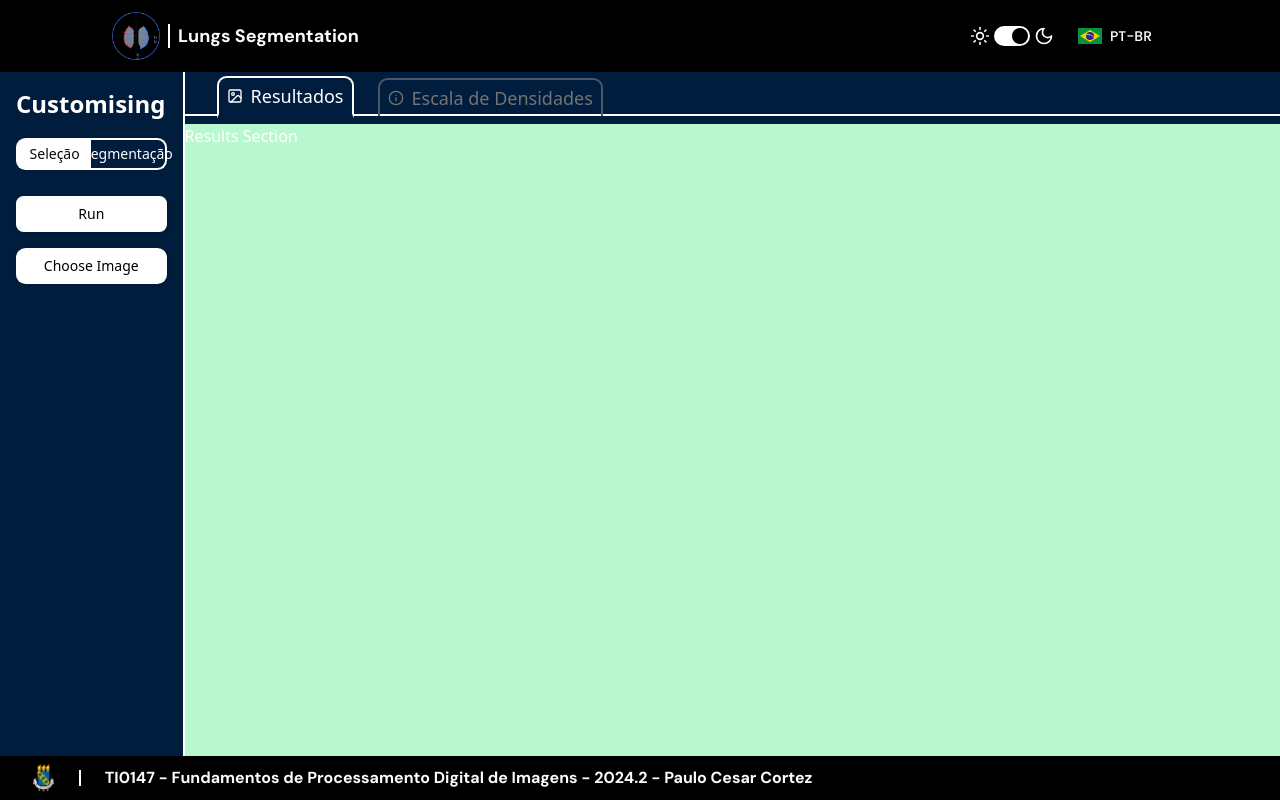
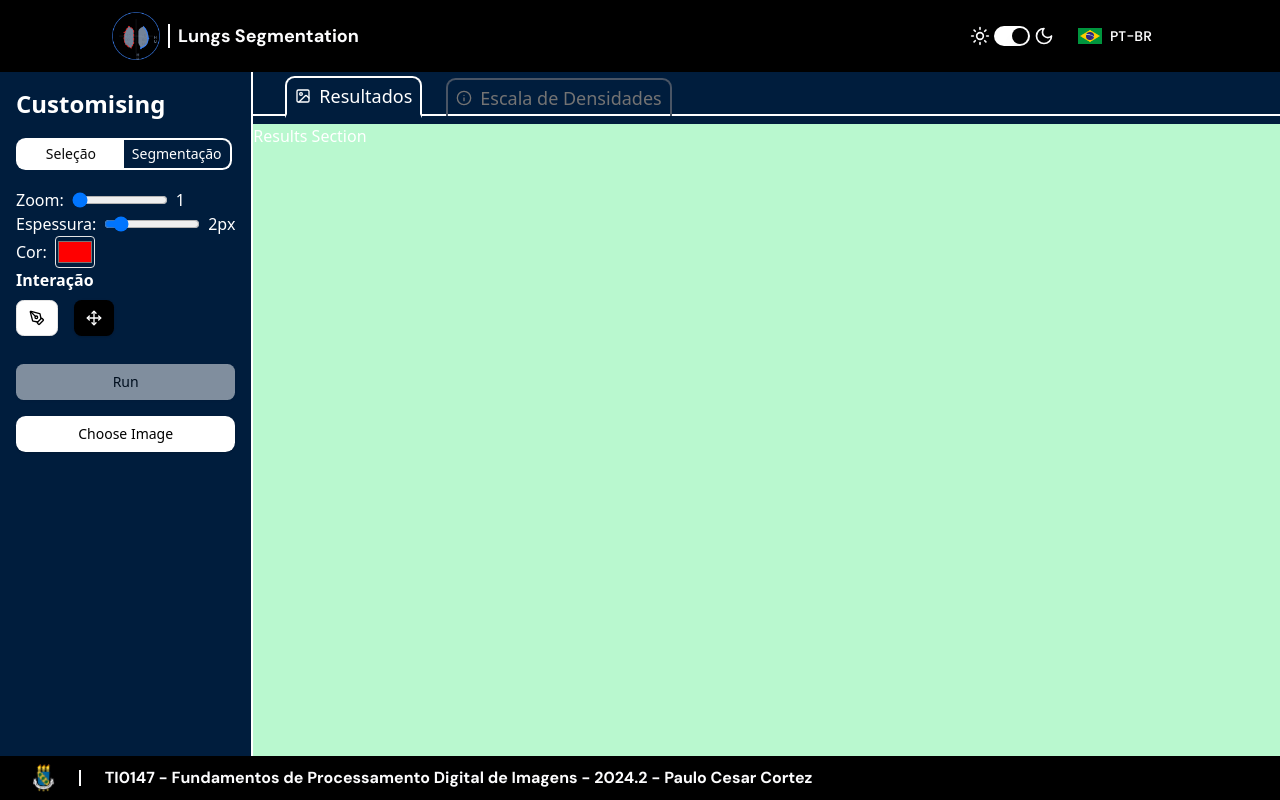
Before and after one commit to kelvinleandro/lung-segmentation-client, a React (Vite) app: page /segmentation in a window 1280 px wide. Built offline with nearby package versions, Linux system fonts and the light colour scheme; what @cornerstonejs/core, @cornerstonejs/dicom-image-loader would draw is missing.

Commit message:
Aplicando mudanças na visualização das imagens e dos parâmetros

```diff
--- a/src/components/parameters-selector.tsx
+++ b/src/components/parameters-selector.tsx
@@ -1,45 +1,82 @@
 import useTheme from "@/hooks/use-theme";
+import { init as coreInit, imageLoader } from "@cornerstonejs/core";
+import {init as dicomImageLoaderInit, wadouri} from "@cornerstonejs/dicom-image-loader";
 import { cn } from "@/lib/utils";
-import React, { useState } from "react";
+import React, { useState} from "react";
 import { useParameters } from "@/hooks/use-parameters";
 import { Button } from "@/components/ui/button";
 import { Tabs, TabsList, TabsTrigger, TabsContent } from "@/components/ui/tabs";
 import { LucideMove, LucidePenTool } from "lucide-react";
 import useApi from "@/hooks/use-api";
+import DICOMViewer from "@/components/dicom-viewer";
+import { ImageData, Contours } from "@/types/image";
+import { applyWindowing } from "@/utils/image";
 import { ApplicationMode } from "@/types/parameters";
 import { ScrollArea } from "@/components/ui/scroll-area";
 
+coreInit();
+dicomImageLoaderInit();
+
 const ParametersSelector = () => {
   const { currentColorScheme } = useTheme();
-  const { mode, setMode, changeDicomFile, segmentationParameters, setSegmentationParameters, selectionParameters, setSelectionParameters} = useParameters();
+  const { mode, setMode, selectionParameters} = useParameters();
 
   const [isDrawing, setIsDrawing] = useState(false);
-  const [selectedFile, setSelectedFile] = useState<File | null>(null);
-  const [fileName, setFileName] = useState<string>('');
+  const [isPanning, setIsPanning] = useState(false);
+  const [imageData, setImageData] = useState<ImageData | null>(null);
+  const [contours, setContours] = useState<Contours | null>(null);
+  const [isSubmitting, setIsSubmitting] = useState<boolean>(false);
+  const [color, setColor] = useState("#ff0000");
+  const [lineWidth, setLineWidth] = useState(2);
+  const [zoom, setZoom] = useState(1);
+  const { dicomFile, setDicomFile } = useParameters();
+  const { sendFileToServer } = useApi();
 
-  const { dicomFile } = useParameters();
+  const handleFileSelect = async (
+    event: React.ChangeEvent<HTMLInputElement>
+  ) => {
+    const file = event.target.files?.[0];
+    if (!file) return;
 
-  const handleFileChange = (event: React.ChangeEvent<HTMLInputElement>) => {
-    const file = event.target.files?.[0] || null;
+    console.log("File selected:", file);
 
-    if(file && file.name.endsWith('.dcm')) {
-      setFileName(file.name);
-      setSelectedFile(file);
-      changeDicomFile(file)
-    } else {
-      setFileName("Choose Image");
-      setSelectedFile(null);
+    setDicomFile(file);
+    setContours(null);
+
+    const imageId = wadouri.fileManager.add(file);
+    console.log("Image ID:", imageId);
+
+    try {
+      const _image = await imageLoader.loadImage(imageId);
+      console.log("Loaded image:", _image);
+
+      const pixelData = _image.getPixelData();
+      const normalizedPixelData = applyWindowing(pixelData);
+
+      setImageData({
+        pixelData: normalizedPixelData,
+        width: _image.width,
+        height: _image.height,
+      });
+    } catch (error) {
+      console.error("Error loading image:", error);
     }
   };
 
-  const { sendFileToServer } = useApi();
+  const handleSendFile = async () => {
+    if (!dicomFile) return;
 
-  const handleContrastChange = (param: "windowwidth" | "windowcenter", value: number) => {
-    setSelectionParameters((prev) => ({ ...prev, [param]: value}));
-    };
-
-  const handleSegmentationChange = (method: string) => {
-    setSegmentationParameters((prev) => ({ ...prev, method}));
+    try {
+      setIsSubmitting(true);
+      const contours = await sendFileToServer(dicomFile);
+      if (contours) {
+        setContours(contours);
+      }
+    } catch (error) {
+      console.error("Error sending file:", error);
+    } finally {
+      setIsSubmitting(false);
+    }
   };
 
   return (
@@ -49,14 +86,13 @@ const ParametersSelector = () => {
         currentColorScheme == "dark"
           ? "bg-[#001d3d] text-white"
           : "bg-white text-black"
-      )}
-    >
+      )}>
       <h2 className="text-2xl font-bold">Customising</h2>
 
       <Tabs value={mode} onValueChange={(value) => setMode(value as ApplicationMode)}>
 
         {/* Tabs de Segmentação e Seleção */}
-        <TabsList className={cn("grid grid-cols-2", currentColorScheme == "dark" ? "bg-[#001d3d]" : "bg-white")}>
+        <TabsList className={cn("grid grid-cols-2 mb-2", currentColorScheme == "dark" ? "bg-[#001d3d]" : "bg-white")}>
           <TabsTrigger value="selection" className={cn("w-full rounded-l-lg border-2 border-r-0", mode == "selection" && currentColorScheme == "dark"  ? "bg-white text-black border-white" : "", mode != "selection" && currentColorScheme == "dark"  ? "bg-[#001d3d] text-white border-white" : "", mode == "selection" && currentColorScheme != "dark" ? "bg-black text-white border-black" : "", mode != "selection" && currentColorScheme != "dark"  ? "text-black border-black" : "" )}>Seleção</TabsTrigger>
           <TabsTrigger value="segmentation" className={cn("w-full rounded-r-lg border-2 border-l-0", mode == "segmentation" && currentColorScheme == "dark"  ? "bg-white text-black border-white" : "", mode != "segmentation" && currentColorScheme == "dark"  ? "bg-[#001d3d] text-white border-white" : "", mode == "segmentation" && currentColorScheme != "dark"  ? "bg-black text-white border-black" : "", mode != "segmentation" && currentColorScheme != "dark"  ? "text-black border-black" : "" )}>Segmentação</TabsTrigger>
         </TabsList>
@@ -64,85 +100,118 @@ const ParametersSelector = () => {
         {/* Segmentação */}
         <TabsContent value="segmentation">
 
-          <ScrollArea className="h-[60vh]">
-            <div className="flex flex-col">
-              <h3 className="font-semibold">Método de Segmentação</h3>
+          <ScrollArea className="h-[60vh] mb-2">
+            <div className="flex flex-col mb-5">
+              <h3 className="font-semibold mb-2">Método de Segmentação</h3>
               <label>
-                <input type="radio" name="segmentationMethod" value="Metodo1" checked={segmentationParameters === "OtsuParameters"} onChange={() => handleSegmentationChange("Metodo1")} />
+                <input className="mr-2" type="radio" name="segmentationMethod" value="Metodo1" />
                   Método 1
               </label>
               <label>
-                <input type="radio" name="segmentationMethod" value="Metodo2" checked={segmentationParameters === "WatershedParameters"} onChange={() => handleSegmentationChange("Metodo2")} />
+                <input className="mr-2" type="radio" name="segmentationMethod" value="Metodo2" />
                   Método 2
               </label>
               <label>
-                <input type="radio" name="segmentationMethod" value="Metodo3" checked={segmentationParameters === "CrispParameters"} onChange={() => handleSegmentationChange("Metodo3")} />
+                <input className="mr-2" type="radio" name="segmentationMethod" value="Metodo3" />
                   Método 3
               </label>
             </div>
 
-            <div>
-              <h3 className="font-semibold">TEXT INPUT</h3>
+            <div className="mb-5">
+              <h3 className="font-semibold mb-2">TEXT INPUT</h3>
               {["Item 1", "Item 2"].map((item, index) => (
-                <div key={index}>
+                <div key={index} className="mb-3">
                   <label>{item}:</label>
-                  <input type="text" placeholder="Text here" className="border p-2 w-full" />
+                  <input type="text" placeholder="Text here" className="border p-2 w-full mt-1" />
                 </div>
               ))}
             </div>
 
-            <div>
-              <h3 className="font-semibold">CONTRASTE</h3>
+            <div className="mb-5">
+              <h3 className="font-semibold mb-2">CONTRASTE</h3>
               <label>Window Width:</label>
-              <input type="range" min="0" max="255" value={selectionParameters.windowWidth} onChange={(e) => handleContrastChange("windowwidth", Number(e.target.value))} className={cn("w-full", currentColorScheme == "dark" ? "accent-white" : "accent-black")} />
+              <input type="range" min="0" max="255" value={selectionParameters.windowWidth} className={cn("w-full mb-3", currentColorScheme == "dark" ? "accent-white" : "accent-black")} />
               <label>Window Center:</label>
-              <input type="range" min="0" max="255" value={selectionParameters.windowCenter} onChange={(e) => handleContrastChange("windowcenter", Number(e.target.value))} className={cn("w-full", currentColorScheme == "dark" ? "accent-white" : "accent-black")} />
-            </div>
-
-            <div>
-              <h3 className="font-semibold">Interação</h3>
-              <div className="flex space-x-2">
-                <Button variant={isDrawing ? "default" : "outline"} onClick={() => setIsDrawing(true)}>
-                  <LucidePenTool size={16} />
-                </Button>
-                <Button variant={isDrawing ? "default" : "outline"} onClick={() => setIsDrawing(false)}>
-                  <LucideMove size={16} />
-                </Button>
-              </div>
+              <input type="range" min="0" max="255" value={selectionParameters.windowCenter} className={cn("w-full", currentColorScheme == "dark" ? "accent-white" : "accent-black")} />
             </div>
           </ScrollArea>
 
         </TabsContent>
 
-        {/* Interação */}
+        {/* Seleção */}
         <TabsContent value="selection">
+          <div>
+            <DICOMViewer
+            imageData={imageData}
+            drawable
+            zoom={zoom}
+            lineWidth={lineWidth}
+            tintColor={color}
+            isPanning={isPanning}
+            isDrawing={isDrawing}
+            />
+          </div>
+
+          <div>
+            <label className="flex items-center gap-2">
+            Zoom:
+            <input
+              type="range"
+              min="1"
+              max="3"
+              step="0.2"
+              value={zoom}
+              onChange={(e) => setZoom(Number(e.target.value))}
+              className="w-24"
+            />
+            {zoom}
+            </label>
+
+            <label className="flex items-center gap-2">
+            Espessura:
+            <input
+              type="range"
+              min="1"
+              max="10"
+              value={lineWidth}
+              onChange={(e) => setLineWidth(Number(e.target.value))}
+              className="w-24"
+            />
+            {lineWidth}px
+            </label>
+
+            <label className="flex items-center gap-2">
+            Cor:
+            <input
+              type="color"
+              value={color}
+              onChange={(e) => setColor(e.target.value)}
+              className="w-10 h-8 border rounded"
+            />
+            </label>
+          </div>
+
+          <div>
+            <h3 className="font-semibold mb-2">Interação</h3>
+            <div className="flex space-x-4 mb-3">
+              <Button variant={isDrawing ? "default" : "outline"} onClick={() => setIsDrawing(true)} className={cn(isDrawing == true ? "bg-black text-white" : "bg-white text-black")}>
+                <LucidePenTool size={16} />
+              </Button>
+              <Button variant={isDrawing ? "outline" : "default"} onClick={() => setIsDrawing(false)} className={cn(isDrawing == false ? "bg-black text-white" : "bg-white text-black")}>
+                <LucideMove size={16} />
+              </Button>
+            </div>
+          </div>
 
         </TabsContent>
       </Tabs>
 
       {/* Botões principais */}
-      <Button className={cn("w-full", currentColorScheme == "dark" ? "bg-white text-black" : "bg-black text-white")} onClick={async () => {
-        console.log("Arquivo selecionado para envio:", selectedFile);
+      <Button className={cn("w-full", currentColorScheme == "dark" ? "bg-white text-black" : "bg-black text-white")} onClick={handleSendFile} disabled={!dicomFile || isSubmitting}>Run</Button>
 
-        if(!selectedFile) {
-          console.error("Nenhum arquivo Dicom selecionado!");
-          return;
-        }
-
-        console.log("Enviando arquivo para o servidor...");
-        const contours = await sendFileToServer(selectedFile);
-        console.log("Resposta do servidor", contours)
-
-
-        if(contours) {
-          console.log("Contornos recebidos:", contours);
-        } else {
-          console.error("Erro ao processar a imagem");
-        }
-      }}>Run</Button>
-      <input id="file-upload" type="file" accept=".dcm" onChange={handleFileChange} className="hidden" />
+      <input id="file-upload" type="file" accept=".dcm" onChange={handleFileSelect} className="hidden" />
       <Button onClick={() => document.getElementById('file-upload')?.click()} className={cn("w-full rounded-lg", currentColorScheme == "dark" ? "bg-white text-black" : "bg-black text-white")}>
-        {fileName ? fileName : 'Choose Image'}
+        Choose Image
       </Button>
     </aside>
   );
```
